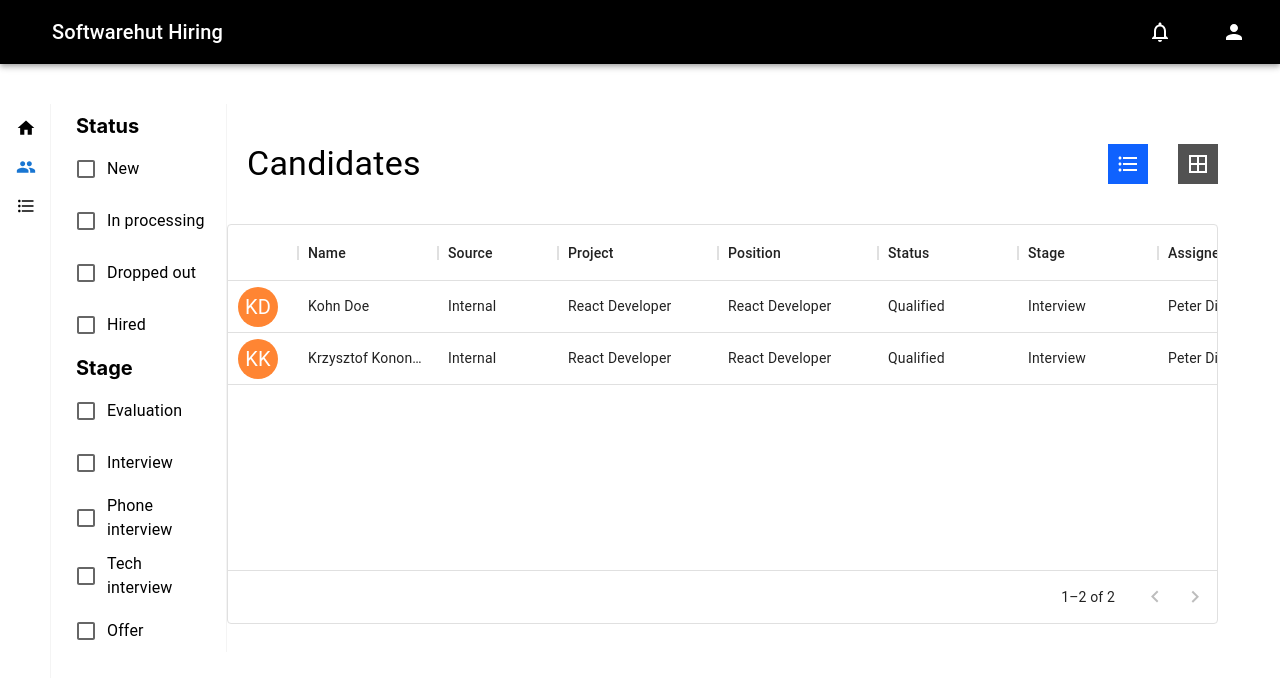
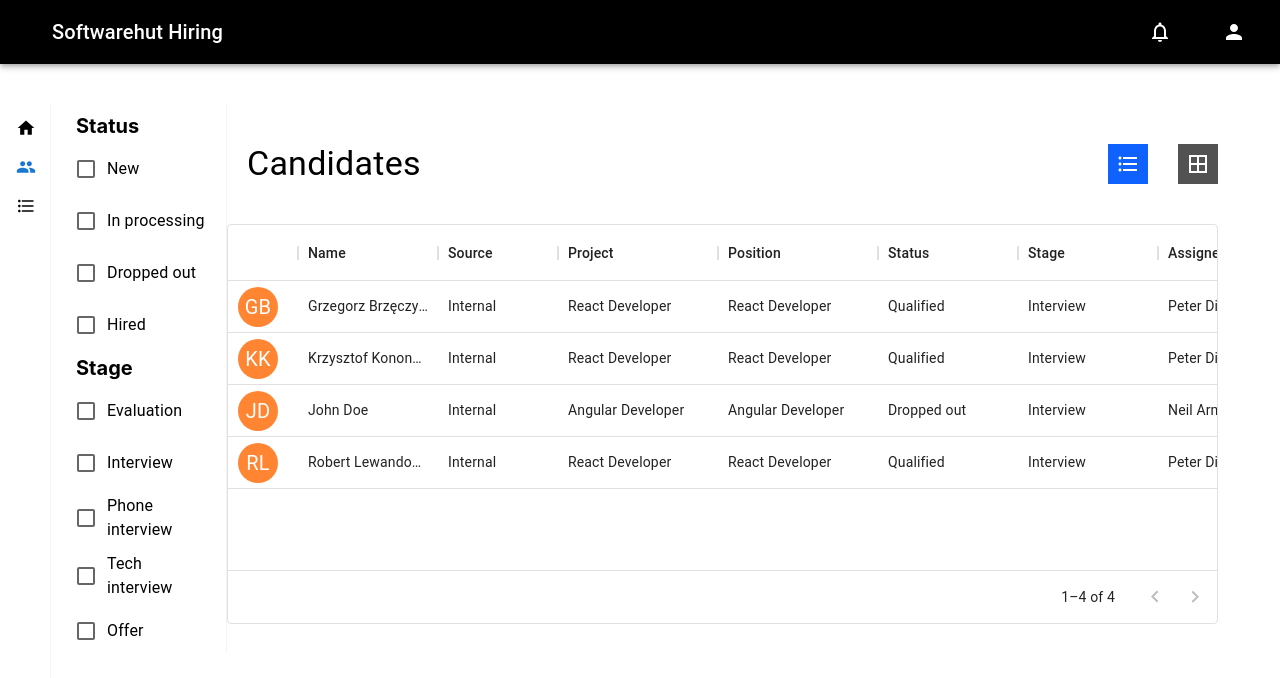
Before and after one commit to softwarehutpl/HeRo-frontend-2, a React (Create React App) app: page /candidates in a window 1280 px wide. Shown: the top 678 px of the page. Built offline with nearby package versions, Linux system fonts and the light colour scheme.

Commit message:
candidates mock

```diff
--- a/src/modules/candidates/Candidates.tsx
+++ b/src/modules/candidates/Candidates.tsx
@@ -5,7 +5,7 @@ import CandidatesTableHeader from './headerCandidates/HeaderCandidates';
 import { useTables } from '../contexts/CandidatesTablesContext';
 import { CustomKanbanDiv } from '../common/components/kanban/KanbanTableStyles';
 import KanbanTable from '../common/components/kanban/KanbanTable';
-import CustomTable from '../common/components/table/CustomTable';
+import CustomTable from './table/CustomTable';
 
 function Candidates() {
   const whichTable = useTables().value;
--- a/src/modules/common/components/table/CustomTable.tsx
+++ b/src/modules/candidates/table/CustomTable.tsx
@@ -1,7 +1,8 @@
 import * as React from 'react';
 import { DataGrid, GridColDef } from '@mui/x-data-grid';
-import CustomAvatar from '../avatars/CustomAvatar';
+import CustomAvatar from '../../common/components/avatars/CustomAvatar';
 import { Link } from 'react-router-dom';
+import candidate from '../../common/mocks/Candidates.json';
 
 const columns: GridColDef[] = [
   {
@@ -31,35 +32,10 @@ const columns: GridColDef[] = [
   },
 ];
 
-const owndata = [
-  {
-    id: '1',
-    name: 'Kohn Doe',
-    source: 'Internal',
-    project: 'React Developer',
-    position: 'React Developer',
-    status: 'Qualified',
-    stage: 'Interview',
-    assignee: 'Peter Ditter',
-    profile: 'see Profile',
-  },
-  {
-    id: '2',
-    name: 'Krzysztof Kononowicz',
-    source: 'Internal',
-    project: 'React Developer',
-    position: 'React Developer',
-    status: 'Qualified',
-    stage: 'Interview',
-    assignee: 'Peter Ditter',
-    profile: 'see Profile',
-  },
-];
-
 export default function CustomTable() {
   return (
     <div style={{ height: 400, width: '100%' }}>
-      <DataGrid rows={owndata} columns={columns} pageSize={5} rowsPerPageOptions={[5]} />
+      <DataGrid rows={candidate} columns={columns} pageSize={5} rowsPerPageOptions={[5]} />
     </div>
   );
 }
--- /dev/null
+++ b/src/modules/common/mocks/Candidates.json
@@ -0,0 +1,46 @@
+[
+    {
+        "id": 1,
+        "name": "Grzegorz Brzęczyszczykiewicz",
+        "source": "Internal",
+        "project": "React Developer",
+        "position": "React Developer",
+        "status": "Qualified",
+        "stage": "Interview",
+        "assignee": "Peter Ditter",
+        "profile": "see Profile"
+      },
+    {
+        "id": 2,
+        "name": "Krzysztof Kononowicz",
+        "source": "Internal",
+        "project": "React Developer",
+        "position": "React Developer",
+        "status": "Qualified",
+        "stage": "Interview",
+        "assignee": "Peter Ditter",
+        "profile": "see Profile"
+      },
+    {
+        "id": 3,
+        "name": "John Doe",
+        "source": "Internal",
+        "project": "Angular Developer",
+        "position": "Angular Developer",
+        "status": "Dropped out",
+        "stage": "Interview",
+        "assignee": "Neil Armstrong",
+        "profile": "see Profile"
+      },
+    {
+        "id": 4,
+        "name": "Robert Lewandowski",
+        "source": "Internal",
+        "project": "React Developer",
+        "position": "React Developer",
+        "status": "Qualified",
+        "stage": "Interview",
+        "assignee": "Peter Ditter",
+        "profile": "see Profile"
+      }
+]
```
